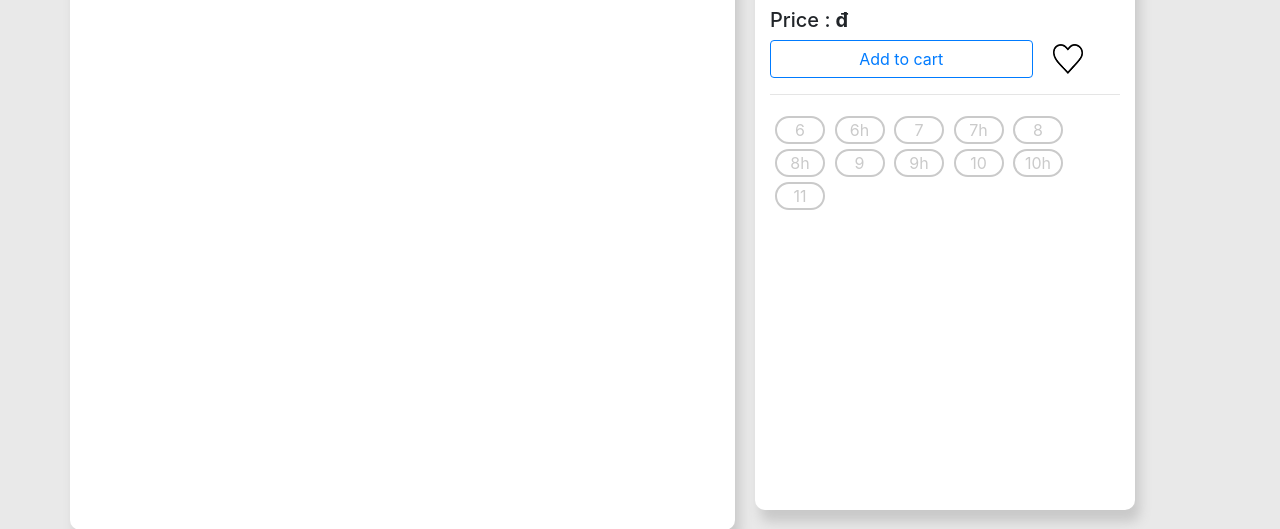
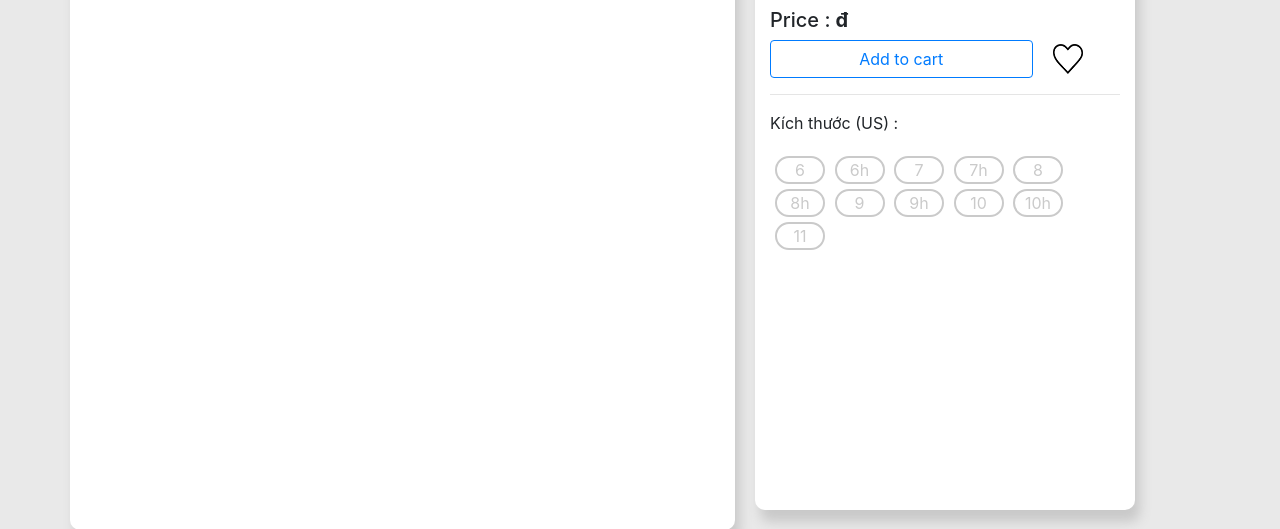
Before and after one commit to khoanguyen-dona/Django-Ecommerce-Asics-Website, a Django app: template templates/productdetail.html in a window 1280 px wide. Shown: the part 228-757 px from the top of the page. Run offline with Django 3.2, Linux system fonts and the light colour scheme; the template is opened without the code that fills it, so the values that code supplies are empty.

Commit message:
fix bug done

```diff
--- a/ecomapp/models.py
+++ b/ecomapp/models.py
@@ -99,7 +99,7 @@ class CartProduct(models.Model):
     rate=models.BigIntegerField()
     quantity=models.BigIntegerField()
     subtotal=models.BigIntegerField()
-    size=models.IntegerField(null=True,blank=True)
+    size=models.CharField(null=True,blank=True,max_length=10    )
 
 
     def __str__(self):
--- a/templates/mycart.html
+++ b/templates/mycart.html
@@ -15,6 +15,7 @@ My cart
                         <th>#</th>
                         <th>Image</th>
                         <th>Product</th>
+                        <th>Size</th>
                         <th>Rate</th>
                         <th>Quantity</th>
                         <th>Subtotal</th>
@@ -29,6 +30,7 @@ My cart
                             <img  class="img-fluid  " width="100px"  src="{{cp.product.thumbnail.url}}" alt="">
                         </td>
                         <td>{{cp.product.title}}</td>
+                        <td>{{cp.size}} (US)</td>
                         <td>{{cp.rate|intcomma}} đ</td>
                         <td>{{cp.quantity}}</td>
                         <td>{{cp.subtotal|intcomma}} đ</td>
--- a/templates/productdetail.html
+++ b/templates/productdetail.html
@@ -62,14 +62,17 @@
             <p>(Viewed:{{product.view_count}}times)</p>
             <h5>Category : {{product.category}}</h5>
             <h5>Price :<small> <strike>{{product.marked_price|intcomma}}</strike></small> <strong>{{product.selling_price|intcomma}} đ</strong> </h5>
-            <a href="{% url 'ecomapp:addtocart'  product.id  %}" id="link"     style="width:75%;"    class="btn btn-outline-primary" >Add to cart</a>
+            <a href="{% url 'ecomapp:addtocart'  product.id  %}?s=" id="addtocart"     style="width:75%;"    class="btn btn-outline-primary" >Add to cart</a>
 
             <a href="{% url 'ecomapp:addtowishlist'  product.id %}" class=" ml-3 add-to-wishlist ">
                 <img   class="heart-icon-product-detail "  src="{% static 'icon/black-heart-icon.png' %}" alt="">
             </a>
             <hr>
+
+            <p id="size-chosen">Kích thước (US) :</p>
+
             {% if product.productsize.size_6 == True %}
-            <div class="product-size-number-true product-size product-active" value="6">6</div>
+            <div class="product-size-number-true product-size " value="6">6</div>
             {% else %}
             <div class="product-size-number-false  " >6</div>
             {%  endif %}
@@ -173,17 +176,33 @@
 <script type="text/javascript" >
 
     let productSize=document.getElementsByClassName('product-size')
+    console.log('productsize.length là :',productSize.length)
     let productChosen=document.getElementsByClassName('product-active')
-    let link =document.getElementById('link')
+    let link =document.getElementById('addtocart')
+
     for(var i=0;i<productSize.length; i++){
+
         productSize[i].addEventListener('click',function(e){
             if(productChosen.length>0){
                 productChosen[0].classList.remove('product-active')
             }
             this.classList.add('product-active')
-            const size=e.target.innerHTML
+
+            link.href=link.href.substring(0,39)
+            var size=''
+            size=e.target.innerHTML
+
             console.log('số size là :',size)
-            link.href=link.href+"?s="+size
+            link.href=link.href.concat(size)
+            console.log("Link href la :",link.href)
+
+            var sizeChosen=document.getElementById('size-chosen').innerHTML
+            sizeChosen=sizeChosen.substring(0,17)
+            sizeChosen+=" "+size
+            document.getElementById('size-chosen').innerHTML=sizeChosen
+            console.log(sizeChosen)
+
+
         })
     }
 
@@ -191,6 +210,7 @@
 
 
 </script>
+
 
 {% endblock content %}
 <!--
```
Also changed, not shown: ecomapp/views.py (+25 -18 lines), db.sqlite3, ecomapp/migrations/0018_alter_cartproduct_size.py (added).
